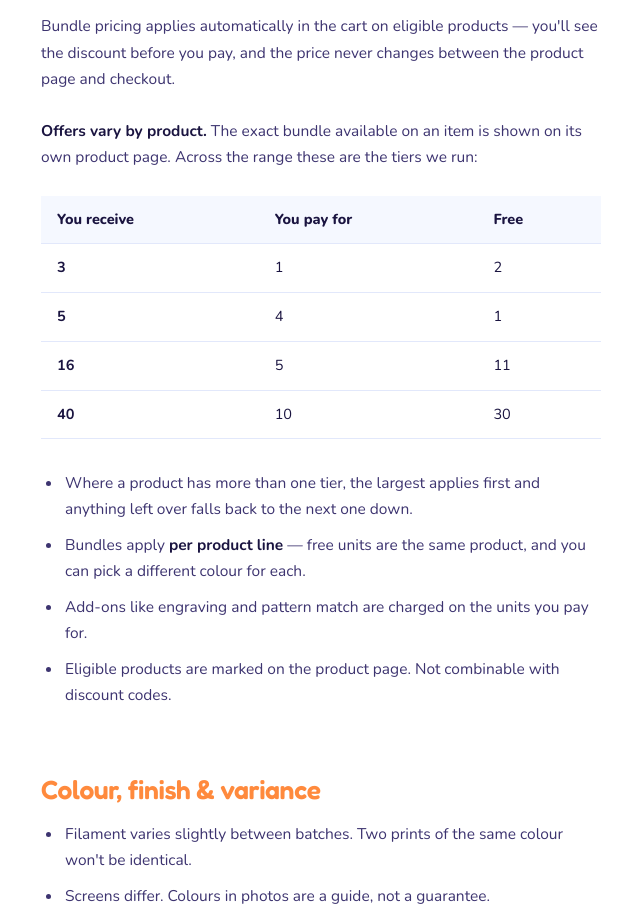
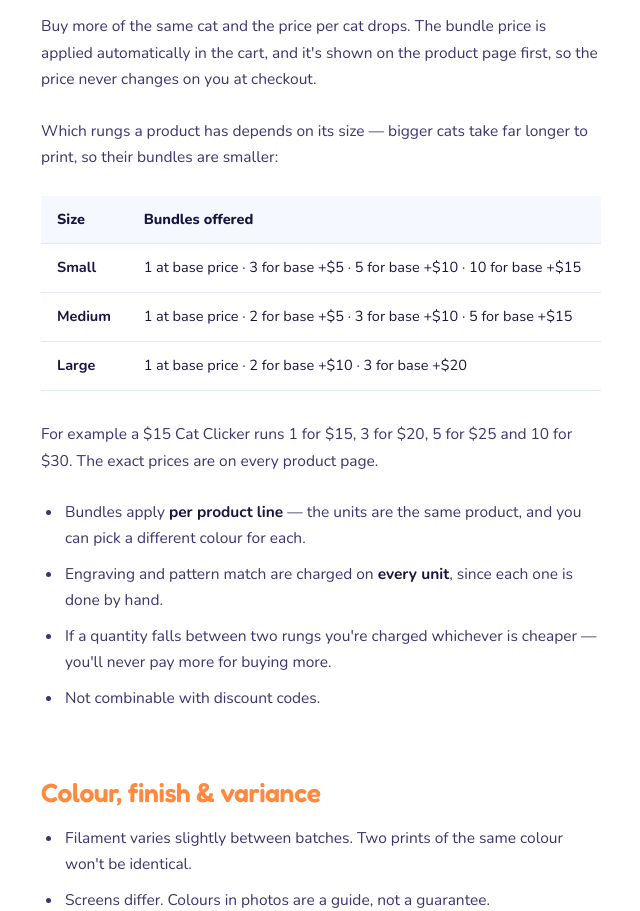
Before and after one commit to gpags/george-pags-catan, a website: page pages/policies.html in a window 1280 px wide. Shown: the part 3556-4467 px from the top of the page, without its empty margins (275-915 px from the left). Drawn offline with nearby package versions, Linux system fonts and the light colour scheme.

Commit message:
Add files via upload

```diff
--- a/pages/policies.html
+++ b/pages/policies.html
@@ -177,24 +177,27 @@ shading, and we'd rather tell you that now than disappoint you later.</div>
 personalised print starts we can't change it. Up to 18 characters.</p>
 
 <h2 id="bundles">Bundle offers</h2>
-<p>Bundle pricing applies automatically in the cart on eligible products — you'll see the discount
-before you pay, and the price never changes between the product page and checkout.</p>
-<p><strong>Offers vary by product.</strong> The exact bundle available on an item is shown on its own
-product page. Across the range these are the tiers we run:</p>
+<p>Buy more of the same cat and the price per cat drops. The bundle price is
+applied automatically in the cart, and it's shown on the product page first, so
+the price never changes on you at checkout.</p>
+<p>Which rungs a product has depends on its size — bigger cats take far longer to
+print, so their bundles are smaller:</p>
 <table>
-  <tr><th>You receive</th><th>You pay for</th><th>Free</th></tr>
-  <tr><td>3</td><td>1</td><td>2</td></tr>
-  <tr><td>5</td><td>4</td><td>1</td></tr>
-  <tr><td>16</td><td>5</td><td>11</td></tr>
-  <tr><td>40</td><td>10</td><td>30</td></tr>
+  <tr><th>Size</th><th>Bundles offered</th></tr>
+  <tr><td>Small</td><td>1 at base price &middot; 3 for base +$5 &middot; 5 for base +$10 &middot; 10 for base +$15</td></tr>
+  <tr><td>Medium</td><td>1 at base price &middot; 2 for base +$5 &middot; 3 for base +$10 &middot; 5 for base +$15</td></tr>
+  <tr><td>Large</td><td>1 at base price &middot; 2 for base +$10 &middot; 3 for base +$20</td></tr>
 </table>
+<p>For example a $15 Cat Clicker runs 1 for $15, 3 for $20, 5 for $25 and 10 for $30.
+The exact prices are on every product page.</p>
 <ul>
-  <li>Where a product has more than one tier, the largest applies first and anything left over falls
-      back to the next one down.</li>
-  <li>Bundles apply <strong>per product line</strong> — free units are the same product, and you can
-      pick a different colour for each.</li>
-  <li>Add-ons like engraving and pattern match are charged on the units you pay for.</li>
-  <li>Eligible products are marked on the product page. Not combinable with discount codes.</li>
+  <li>Bundles apply <strong>per product line</strong> — the units are the same product,
+      and you can pick a different colour for each.</li>
+  <li>Engraving and pattern match are charged on <strong>every unit</strong>, since each
+      one is done by hand.</li>
+  <li>If a quantity falls between two rungs you're charged whichever is cheaper —
+      you'll never pay more for buying more.</li>
+  <li>Not combinable with discount codes.</li>
 </ul>
 
 <h2 id="variance">Colour, finish &amp; variance</h2>
```
Also changed, not shown: pages/faq.html (+3 -2 lines).
